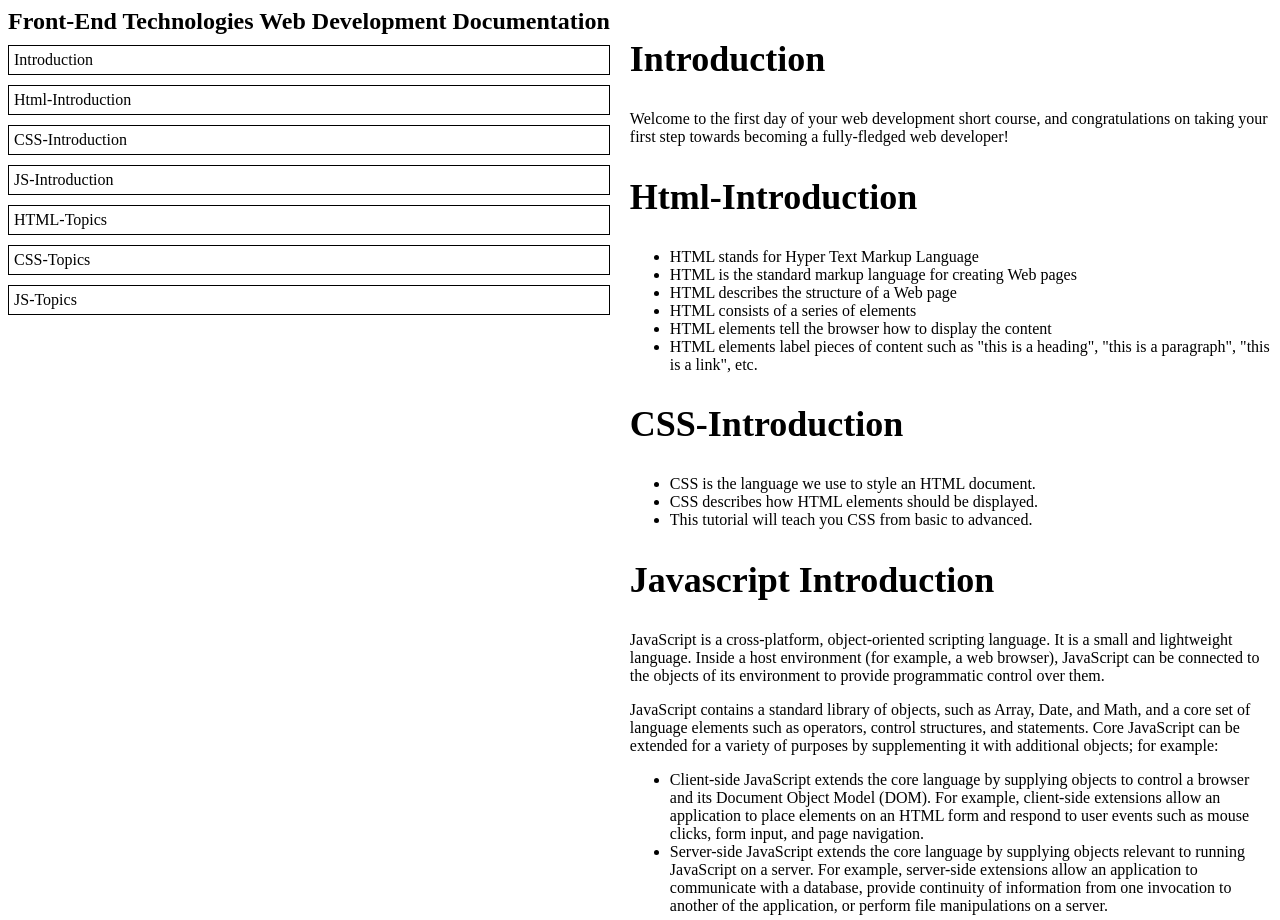
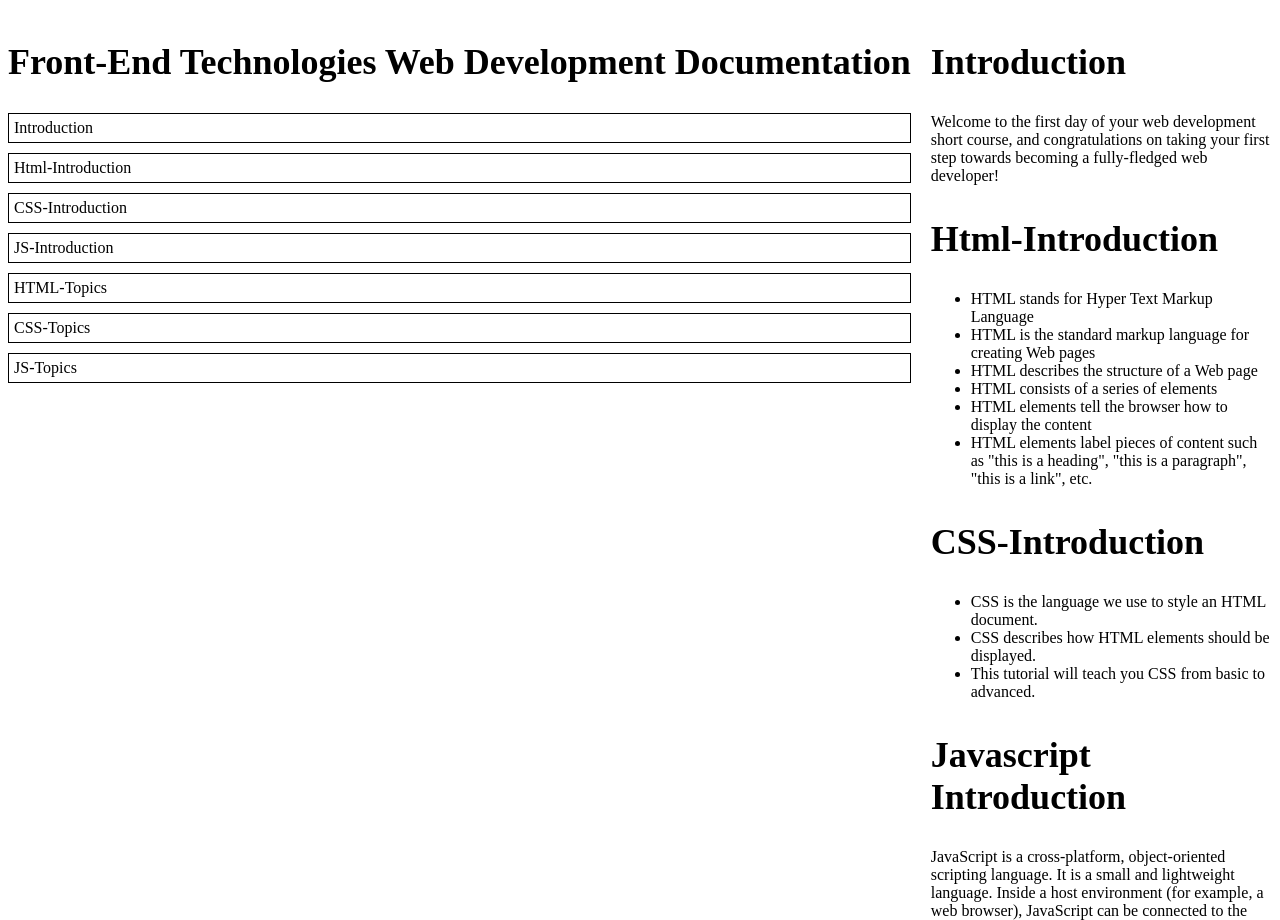
Before and after one commit to aeon9300/Project_Code_Review, a website: page index.html in a window 1280 px wide. Shown: the top 920 px of the page. Drawn offline with Linux system fonts and the light colour scheme.

Commit message:
Add Readme file

```diff
--- a/index.html
+++ b/index.html
@@ -13,7 +13,9 @@
 
       <div class="main-body">
         <nav id="navbar">
-          <header>Front-End Technologies Web Development Documentation</header>
+          <header><h2>
+            Front-End Technologies Web Development Documentation
+          </h2></header>
           <a href="#Introduction" class="nav-link">Introduction</a>
           <a href="#Html-Introduction" class="nav-link">Html-Introduction</a>
           <a href="#CSS-Introduction" class="nav-link">CSS-Introduction</a>
--- a/style.css
+++ b/style.css
@@ -35,6 +35,7 @@ nav#navbar a {
 header {
   font-size: 1.5rem;
   font-weight: bold;
+  margin-top: 33px;
 }
 
 code {
```
Also changed, not shown: README.md, asset/fullshot.png (added).
